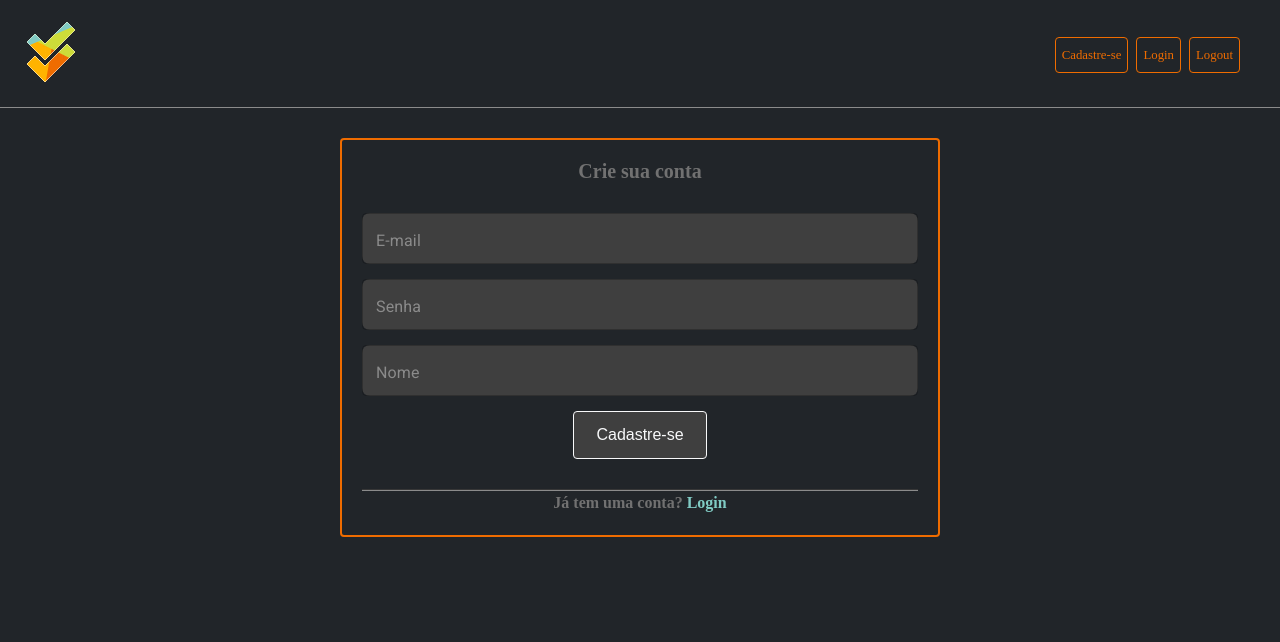
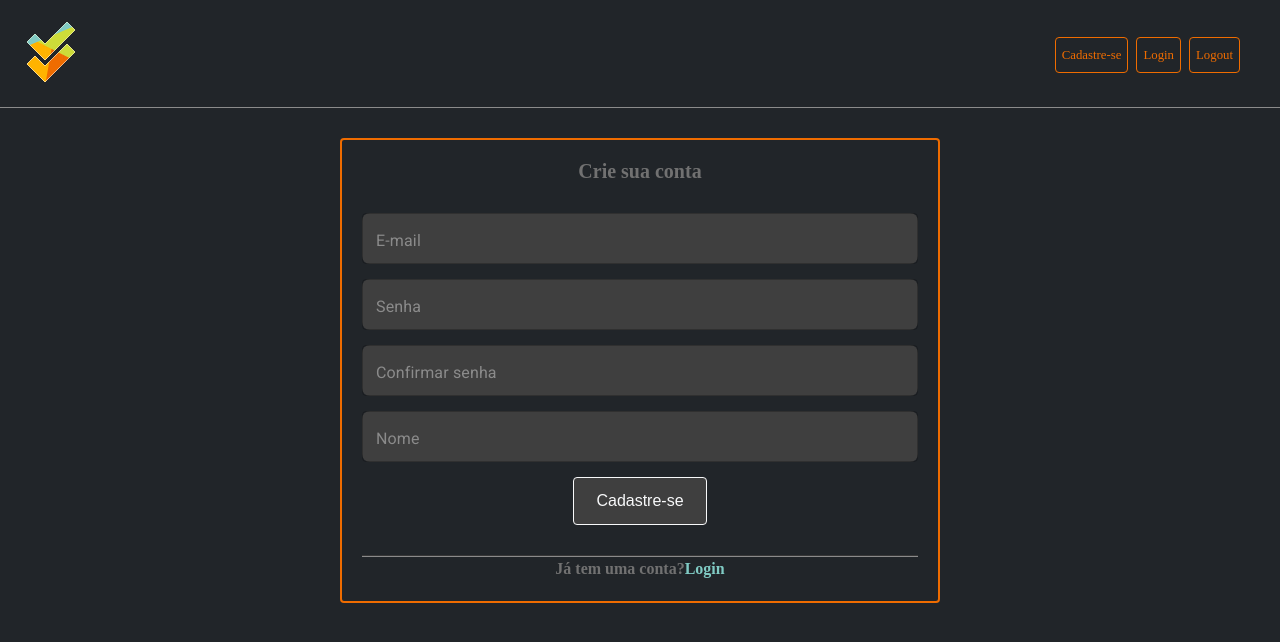
Before and after one commit to kenzieColors/nicole_equipe2_varify, a React (Vite) app: page /register in a window 1280 px wide. Shown: the top 642 px of the page. Built offline with nearby package versions, Linux system fonts and the light colour scheme.

Commit message:
fix: errors register form

```diff
--- a/src/components/Forms/Input/index.tsx
+++ b/src/components/Forms/Input/index.tsx
@@ -15,7 +15,7 @@ const Input = ({ label, id, type, register, error }: IInputProps) => (
   <FieldSet>
     <StyleTextField label={label} id={id} type={type} {...register} />
 
-    {error ? <span>Erro</span> : null}
+    {error ? <span>{error.message}</span> : null}
   </FieldSet>
 );
 
--- a/src/components/Forms/Input/style.ts
+++ b/src/components/Forms/Input/style.ts
@@ -10,4 +10,10 @@ export const FieldSet = styled.fieldset`
   border: none;
 
   width: 100%;
+
+  span{
+    font-size: 0.563rem;
+    font-weight: var(--font-weight-4);
+    color: var(--grey-0);
+  }
 `;
--- a/src/components/Forms/LoginForm/index.tsx
+++ b/src/components/Forms/LoginForm/index.tsx
@@ -21,7 +21,6 @@ const LoginForm = () => {
 
   return (
     <>
-      {/* <Header /> */}
       <StyledLoginForm onSubmit={handleSubmit(submit)}>
         <Input label="Seu e-mail" type="email" register={register("email")} />
         <Input
--- a/src/components/Forms/RegisterForm/index.tsx
+++ b/src/components/Forms/RegisterForm/index.tsx
@@ -8,7 +8,6 @@ import Input from "../Input";
 import { schema } from "./validations";
 import { Link } from "react-router-dom";
 import StyledRegisterForm from "./style";
-// import Header from "../../Header";
 
 const RegisterForm = () => {
   const {
@@ -21,29 +20,47 @@ const RegisterForm = () => {
 
   const { userRegister } = useContext(UserContext);
 
-  const submit: SubmitHandler<IRegisterFormValues> = (formData) => {
-    userRegister(formData);
-    console.log(formData);
+  const submit: SubmitHandler<IRegisterFormValues> = (data) => {
+    userRegister(data);
   };
 
   return (
     <>
-      {/* <Header /> */}
-      {/* <div className="container__registerForm"> */}
       <StyledRegisterForm onSubmit={handleSubmit(submit)}>
-          <Input label="E-mail" type="email" register={register("email")} />
+        <Input
+          label="E-mail"
+          type="email"
+          register={register("email")}
+          error={errors.email}
+        />
         <Input
           label="Senha"
           type="password"
           register={register("password")}
+          error={errors.password}
         />
-          <Input label="Nome" type="text" register={register("name")} />
+        <Input
+          label="Confirmar senha"
+          type="password"
+          register={register("confirmPassword")}
+          error={errors.confirmPassword}
+        />
+        <Input
+          label="Nome"
+          type="text"
+          register={register("name")}
+          error={errors.name}
+        />
 
         <button type="submit">Cadastre-se</button>
 
-          <p>Já tem uma conta? <Link className="styledLink" to="/login">Login</Link></p>
+        <p>
+          Já tem uma conta?
+          <Link className="styledLink" to="/login">
+            Login
+          </Link>
+        </p>
       </StyledRegisterForm>
-      {/* </div> */}
     </>
   );
 };
--- a/src/providers/@types.ts
+++ b/src/providers/@types.ts
@@ -11,6 +11,7 @@ export interface IUser {
 export interface IRegisterFormValues {
   email: string;
   password: string;
+  confirmPassword: string;
   name: string;
 }
 
--- a/src/providers/UserContext/index.tsx
+++ b/src/providers/UserContext/index.tsx
@@ -1,36 +1,38 @@
 import { createContext, useEffect, useState } from "react";
 import { api } from "../../services/api";
 import { useNavigate } from "react-router-dom";
-import { IUserContext, IDefaultProviderProps, IUser, IRegisterFormValues, ILoginFormValues } from "../@types";
+import {
+  IUserContext,
+  IDefaultProviderProps,
+  IUser,
+  IRegisterFormValues,
+  ILoginFormValues,
+} from "../@types";
 
 export const UserContext = createContext({} as IUserContext);
 
 export const UserProvider = ({ children }: IDefaultProviderProps) => {
   const [user, setUser] = useState<IUser | null>(null);
-  console.log(user)
+  console.log(user);
 
   const navigate = useNavigate();
 
-  // const autoLoginUser = () => {
-  //     const token = localStorage.getItem("@Token")
+  // useEffect(() => {
+  //   const autoLoginUser = () => {
+  //     const token = localStorage.getItem("@Token");
 
   //     try {
 
   //     } catch (error) {
-  //         console.log(error)
+  //       console.log(error);
   //     }
-  // };
-
-  // useEffect(() => {
-
+  //   };
   // }, []);
 
-  const userRegister = async (formData: IRegisterFormValues) => {
+  const userRegister = async (data: IRegisterFormValues) => {
     try {
-      const response = await api.post("/register", formData);
-      console.log(response)
-      // setUser(response.data.user);
-      // localStorage.setItem("@Token", response.data.accessToken);
+      const response = await api.post("/register", data);
+      localStorage.setItem("@Token", response.data.accessToken);
       //adicionar toast de confirmação
       navigate("/");
     } catch (error) {
@@ -58,7 +60,9 @@ export const UserProvider = ({ children }: IDefaultProviderProps) => {
   };
 
   return (
-    <UserContext.Provider value={{user, setUser, userRegister, userLogin, userLogout}}>
+    <UserContext.Provider
+      value={{ user, setUser, userRegister, userLogin, userLogout }}
+    >
       {children}
     </UserContext.Provider>
   );
```
Lines whose indentation alone changed are shown as unchanged.
